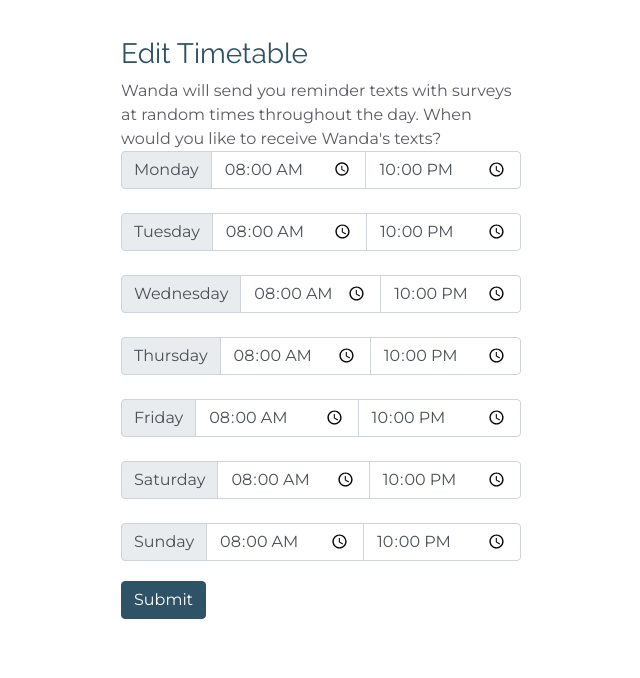
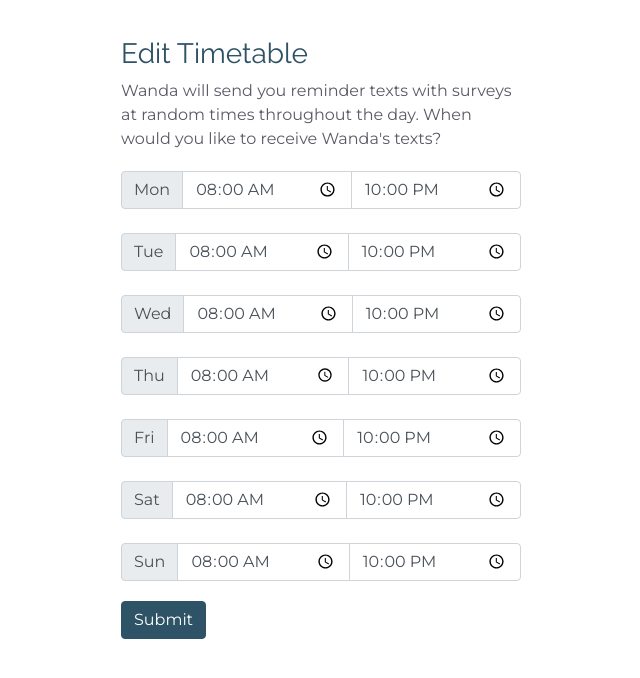
Before and after one commit to ameeli/wanda, a Flask app: page /preferences in a window 1280 px wide. Shown: the part 63-741 px from the top of the page, without its empty margins (319-959 px from the left). Run offline with Flask 2, Linux system fonts and the light colour scheme; the visitor is signed in with stand-in values (Sample User, id 1); some libraries are stand-ins or nearby versions; some web fonts are replaced.

```diff
--- a/src/static/css/site.css
+++ b/src/static/css/site.css
@@ -86,6 +86,9 @@ body, html {
   display: inline;
   cursor: pointer;
   color: #5a5a66;
+}
+
+button:focus {
   outline: 0;
 }
 
--- a/src/templates/homepage.html
+++ b/src/templates/homepage.html
@@ -28,7 +28,7 @@
   <div class="homepage-description mx-auto" style="width:580px">
     <div>
       <h3 class="be-present">Be present. Be happy. Wanda is here to help.</h3>
-      <div class="app-description">
+      <div class="app-description" style="padding-top:20px">
         Unlike other animals, humans spend around half of the day thinking about something other than what is going on around at the moment, contemplating events that happened in the past, might happen in the future, or will never happen at all.
 
         When our minds wander in this way, we are less happy and perform worse in motor skill activities.
--- a/src/templates/preferences.html
+++ b/src/templates/preferences.html
@@ -30,10 +30,10 @@
     Wanda will send you reminder texts with surveys at random times throughout the day. When would you like to receive Wanda's texts?
   </span>
 
-  <form class="timetable" action="/preferences" method="POST">
+  <form class="timetable" style="padding-top:20px" action="/preferences" method="POST">
     <div class="input-group">
       <div class="input-group-prepend">
-        <span class="input-group-text" id="">Monday</span>
+        <span class="input-group-text" id="">Mon</span>
       </div>
       <input type="time" class="form-control" name="start-time" value="08:00">
       <input type="time" class="form-control" name="stop-time" value="22:00">
@@ -41,7 +41,7 @@
     <br>
     <div class="input-group">
       <div class="input-group-prepend">
-        <span class="input-group-text" id="">Tuesday</span>
+        <span class="input-group-text" id="">Tue</span>
       </div>
       <input type="time" class="form-control" name="start-time" value="08:00">
       <input type="time" class="form-control" name="stop-time" value="22:00">
@@ -49,7 +49,7 @@
     <br>
     <div class="input-group">
       <div class="input-group-prepend">
-        <span class="input-group-text" id="">Wednesday</span>
+        <span class="input-group-text" id="">Wed</span>
       </div>
       <br>
       <input type="time" class="form-control" name="start-time" value="08:00">
@@ -58,7 +58,7 @@
     <br>
     <div class="input-group">
       <div class="input-group-prepend">
-        <span class="input-group-text" id="">Thursday</span>
+        <span class="input-group-text" id="">Thu</span>
       </div>
       <input type="time" class="form-control" name="start-time" value="08:00">
       <input type="time" class="form-control" name="stop-time" value="22:00">
@@ -66,7 +66,7 @@
     <br>
     <div class="input-group">
       <div class="input-group-prepend">
-        <span class="input-group-text" id="">Friday</span>
+        <span class="input-group-text" id="">Fri</span>
       </div>
       <br>
       <input type="time" class="form-control" name="start-time" value="08:00">
@@ -75,7 +75,7 @@
     <br>
     <div class="input-group">
       <div class="input-group-prepend">
-        <span class="input-group-text" id="">Saturday</span>
+        <span class="input-group-text" id="">Sat</span>
       </div>
       <input type="time" class="form-control" name="start-time" value="08:00">
       <input type="time" class="form-control" name="stop-time" value="22:00">
@@ -83,7 +83,7 @@
     <br>
     <div class="input-group">
       <div class="input-group-prepend">
-        <span class="input-group-text" id="">Sunday</span>
+        <span class="input-group-text" id="">Sun</span>
       </div>
       <input type="time" class="form-control" name="start-time" value="08:00">
       <input type="time" class="form-control" name="stop-time" value="22:00">
--- a/src/templates/profile_overview.html
+++ b/src/templates/profile_overview.html
@@ -44,7 +44,7 @@
   </nav>
 </div>
 
-<div class="visuals">
+<div class="visuals" style="padding-top:135px">
   <div class="container">
     <div class="row">
       <div class="col-3">
--- a/src/templates/register_form.html
+++ b/src/templates/register_form.html
@@ -26,7 +26,7 @@
 <div class="register-explaination mx-auto" style="width:600px">
   <div>
     <h3 class="be-present">Your journey to happiness awaits.</h3>
-    <div class="texting-explanation">
+    <div class="texting-explanation" style="padding-top:20px">
       To get started, simply sign up with your mobile number. Wanda will send you texts throughout the day, reminding you to focus on the present. The text will also include a short survey to track your mind wandering habits and happiness levels.
     </div>
   </div>
```
